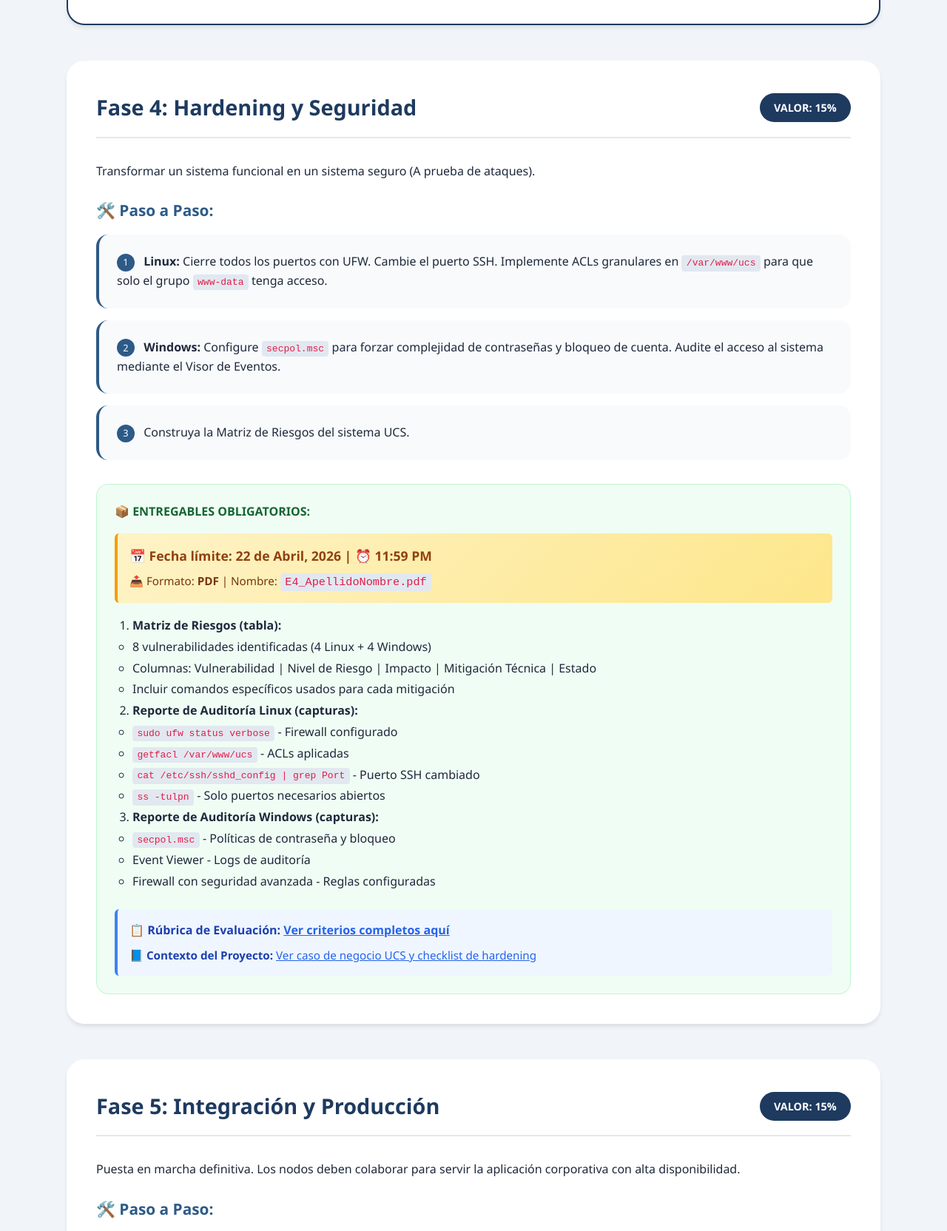
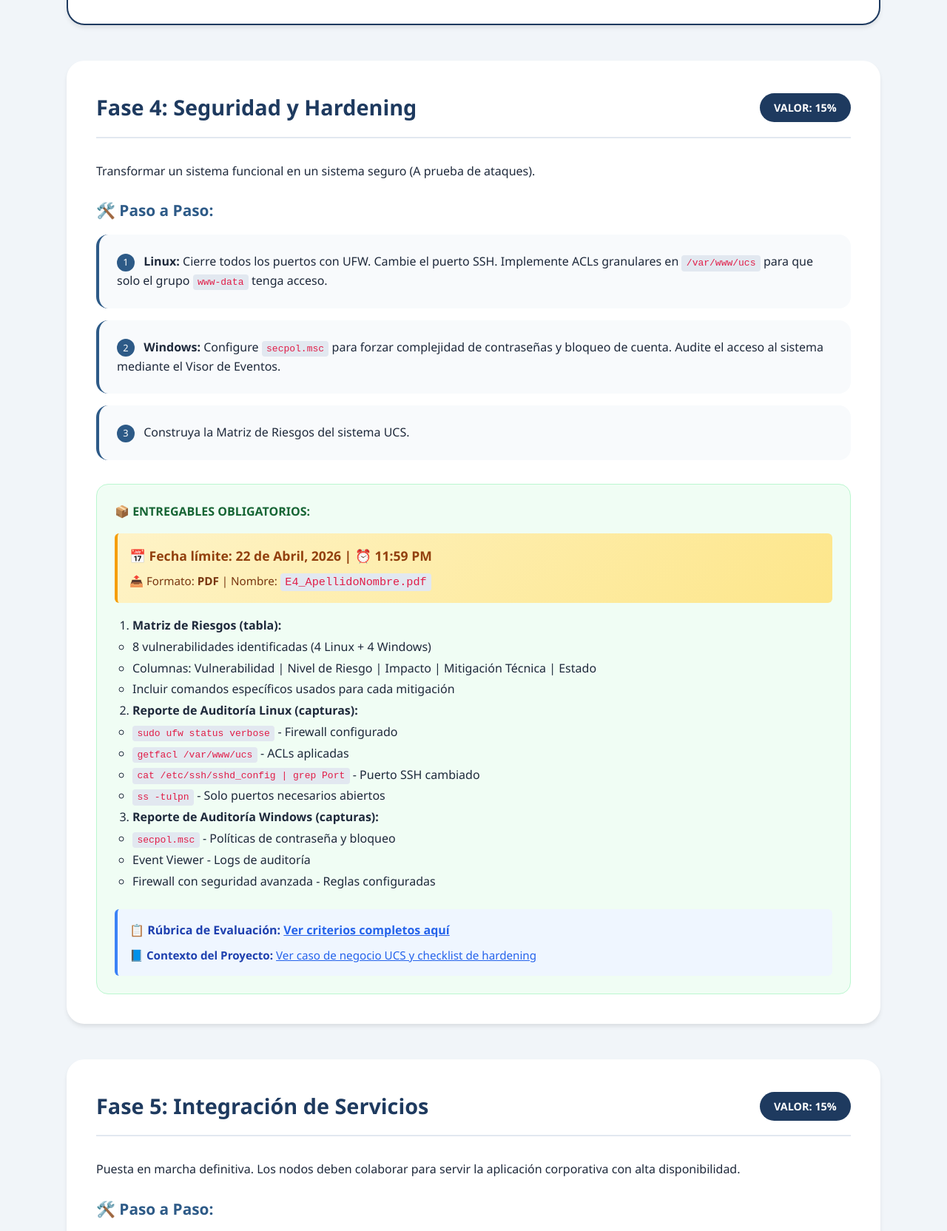
Before and after one commit to heldigard/unaula-IF0099-sistemas-operativos-I, a plain HTML site: page clases-html/evaluaciones.html in a window 1280 px wide. Shown: the part 4740-6404 px from the top of the page at 74% size. Drawn offline with Linux system fonts and the light colour scheme.

Commit message:
fix(final): Estandariza nombres de evaluaciones para consistencia total
Correcciones de nombres para mantener consistencia en todos los archivos:

- E4: 'Hardening y Seguridad' → 'Seguridad y Hardening' (evaluaciones.html)
- E5: 'Integración y Producción' → 'Integración de Servicios' (evaluaciones.html)

Ahora todos los archivos usan exactamente los mismos nombres:
- E1: Fundamentos y Arquitectura
- E2: Monitoreo y Automatización
- E3: Laboratorio de Optimización
- E4: Seguridad y Hardening
- E5: Integración de Servicios
- E6: Sustentación Final

Validación: ✅ Todos los títulos son ahora idénticos en evaluaciones.html, rubricas.html y proyecto.html

```diff
--- a/clases-html/evaluaciones.html
+++ b/clases-html/evaluaciones.html
@@ -399,7 +399,7 @@
         <!-- E4 -->
         <section class="phase-section" id="e4">
             <div class="phase-header">
-                <h2 class="phase-title">Fase 4: Hardening y Seguridad</h2>
+                <h2 class="phase-title">Fase 4: Seguridad y Hardening</h2>
                 <span class="phase-badge">VALOR: 15%</span>
             </div>
             <p>Transformar un sistema funcional en un sistema seguro (A prueba de ataques).</p>
@@ -460,7 +460,7 @@
         <!-- E5 -->
         <section class="phase-section" id="e5">
             <div class="phase-header">
-                <h2 class="phase-title">Fase 5: Integración y Producción</h2>
+                <h2 class="phase-title">Fase 5: Integración de Servicios</h2>
                 <span class="phase-badge">VALOR: 15%</span>
             </div>
             <p>Puesta en marcha definitiva. Los nodos deben colaborar para servir la aplicación corporativa con alta disponibilidad.</p>
```
